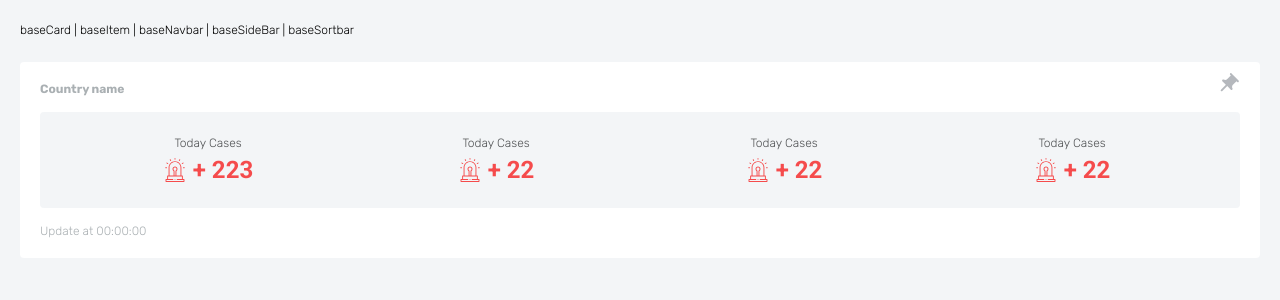
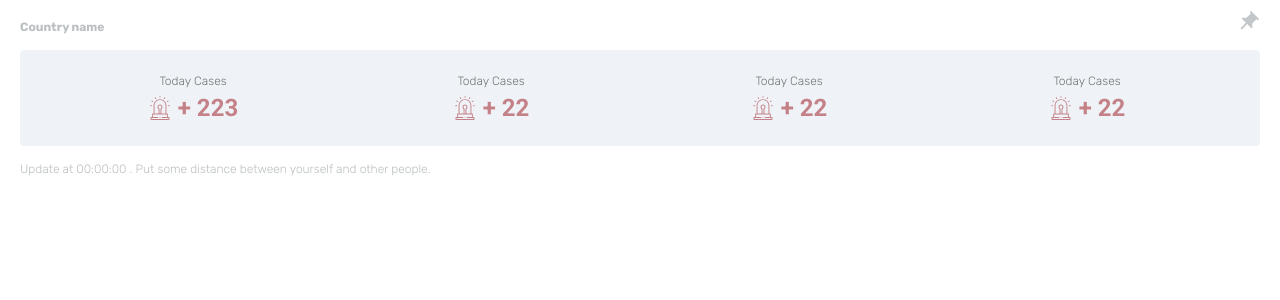
Before and after one commit to YUN-RU-TSENG/COVID-19-Tracker, a Vue app in the folder vue-cli-ver/: page /baseCard in a window 1280 px wide. Shown: the top 300 px of the page. Built offline with nearby package versions, Linux system fonts and the light colour scheme; no server answers.

Commit message:
[feat] add home page base

```diff
--- a/vue-cli-ver/src/App.vue
+++ b/vue-cli-ver/src/App.vue
@@ -1,23 +1,19 @@
 <template>
   <div id="app"
        class="app">
-    <section>
+    <!-- <section>
       <router-link to="/baseCard">baseCard </router-link>
       <router-link to="/baseItem">| baseItem </router-link>
       <router-link to="/baseNavbar">| baseNavbar </router-link>
       <router-link to="/baseSideBar">| baseSideBar </router-link>
       <router-link to="/baseSortbar">| baseSortbar </router-link>
-    </section>
+    </section> -->
     <router-view></router-view>
   </div>
 </template>
 
 <script>
   export default {
-    created() {
-      this.$store.dispatch('API_COVID_19_Summary');
-      this.$store.dispatch('API_COVID_19_Countries');
-    },
     data: function() {
       return {
 
@@ -27,17 +23,17 @@
 </script>
 
 <style lang="scss">
-  .app {
-    min-height: 100vh;
-    background-color: $theme-secondary;
-    padding: 20px;
-    > section:first-of-type {
-      margin-bottom: 24px;
-    }
-    > section > a {
-      font-family: $font-primary;
-      font-size: 12px;
-      font-weight: 100;
-    }
-  }
+  // .app {
+  //   min-height: 100vh;
+  //   background-color: $theme-secondary;
+  //   padding: 20px;
+  //   > section:first-of-type {
+  //     margin-bottom: 24px;
+  //   }
+  //   > section > a {
+  //     font-family: $font-primary;
+  //     font-size: 12px;
+  //     font-weight: 100;
+  //   }
+  // }
 </style>
--- a/vue-cli-ver/src/assets/scss/abstracts/_color.scss
+++ b/vue-cli-ver/src/assets/scss/abstracts/_color.scss
@@ -4,14 +4,14 @@ $brand-secondary: #c4bbf770;
 
 // 主題背景色
 $theme-primary: #ffffff;
-$theme-secondary: #edf0f3a4;
+$theme-secondary: #e2eaf1a4;
 
 // 基本顏色
-$warning: #f53939e7;
+$warning: #af545ce7;
 $infomation: #73aadd;
 $lignt: #ffffff;
 $dark: #6D747D;
-$dark-transparent: #6D747D20;
+$dark-transparent: #6d747d63;
 $gray: #eaecee;
 
 // 文字主色
--- a/vue-cli-ver/src/components/BaseCard.vue
+++ b/vue-cli-ver/src/components/BaseCard.vue
@@ -28,7 +28,7 @@
             <unhappyIcon /><span>+ 22</span></p>
         </div>
       </section>
-      <p class="card_text">Update at 00:00:00</p>
+      <p class="card_text">Update at 00:00:00 . Put some distance between yourself and other people.</p>
 
     </section>
   </a>
@@ -80,7 +80,7 @@
     &_pin {
       float: right;
       opacity: 0.5;
-      transition: all 0.3s cubic-bezier(0.1, 0.5, 1.0, 0.1);
+      transition: all 0.3s cubic-bezier(0.1, 0.5, 1, 0.1);
       svg {
         transform: rotate(45deg);
         fill: $dark;
@@ -98,7 +98,7 @@
       display: block;
       transition: all 0.3s ease-in-out;
       &:hover {
-        opacity: 0.9;
+        opacity: 0.8;
       }
     }
     &_title {
--- /dev/null
+++ b/vue-cli-ver/src/components/BaseCol.vue
@@ -0,0 +1,358 @@
+<template>
+  <div :class="styleObject">
+    <slot></slot>
+  </div>
+</template>
+
+<script>
+  export default {
+    props: {
+      default: {
+        type: Number,
+        required: false
+      },
+      pc: {
+        type: Number,
+        required: false
+      },
+      pad: {
+        type: Number,
+        required: false
+      },
+      phone: {
+        type: Number,
+        required: false
+      },
+      guttur: {
+        type: Boolean,
+        required: false,
+        default: true
+      }
+    },
+    computed: {
+      styleObject() {
+        let result = [];
+        if (this.default) result.push(`col-${this.default}`);
+        if (this.phone) result.push(`col-phone-${this.phone}`);
+        if (this.pad) result.push(`col-pad-${this.pad}`);
+        if (this.pc) result.push(`col-pc-${this.pc}`);
+        if (!this.guttur) result.push('no-gutter');
+        return result;
+      }
+    }
+  };
+</script>
+
+<style lang="scss" scoped>
+  .col-pad-1 .col-pad-2,
+  .col-pad-3,
+  .col-pad-4,
+  .col-pad-5,
+  .col-pad-6,
+  .col-pad-7,
+  .col-pad-8,
+  .col-pad-9,
+  .col-pad-10,
+  .col-pad-11,
+  .col-pad-12,
+  .col-pad-1,
+  .col-pad-2,
+  .col-pad-3,
+  .col-pad-4,
+  .col-pad-5,
+  .col-pad-6,
+  .col-pad-7,
+  .col-pad-8,
+  .col-pad-9,
+  .col-pad-10,
+  .col-pad-11,
+  .col-pad-12,
+  .col-pc-1,
+  .col-pc-2,
+  .col-pc-3,
+  .col-pc-4,
+  .col-pc-5,
+  .col-pc-6,
+  .col-pc-7,
+  .col-pc-8,
+  .col-pc-9,
+  .col-pc-10,
+  .col-pc-11,
+  .col-pc-12,
+  .col-phone-1,
+  .col-phone-2,
+  .col-phone-3,
+  .col-phone-4,
+  .col-phone-5,
+  .col-phone-6,
+  .col-phone-7,
+  .col-phone-8,
+  .col-phone-9,
+  .col-phone-10,
+  .col-phone-11,
+  .col-phone-12,
+  .col-1,
+  .col-2,
+  .col-3,
+  .col-4,
+  .col-5,
+  .col-6,
+  .col-7,
+  .col-8,
+  .col-9,
+  .col-10,
+  .col-11,
+  .col-12 {
+    padding: 0 12px;
+  }
+
+  .col-1 {
+    flex: 0 0 auto;
+    width: 8.333333%;
+  }
+
+  .col-2 {
+    flex: 0 0 auto;
+    width: 16.666667%;
+  }
+
+  .col-3 {
+    flex: 0 0 auto;
+    width: 25%;
+  }
+
+  .col-4 {
+    flex: 0 0 auto;
+    width: 33.333333%;
+  }
+
+  .col-5 {
+    flex: 0 0 auto;
+    width: 41.666667%;
+  }
+
+  .col-6 {
+    flex: 0 0 auto;
+    width: 50%;
+  }
+
+  .col-7 {
+    flex: 0 0 auto;
+    width: 58.333333%;
+  }
+
+  .col-8 {
+    flex: 0 0 auto;
+    width: 66.666667%;
+  }
+
+  .col-9 {
+    flex: 0 0 auto;
+    width: 75%;
+  }
+
+  .col-10 {
+    flex: 0 0 auto;
+    width: 83.333333%;
+  }
+
+  .col-11 {
+    flex: 0 0 auto;
+    width: 91.666667%;
+  }
+
+  .col-12 {
+    flex: 0 0 auto;
+    width: 100%;
+  }
+
+  .no-gutter {
+    padding: 0px;
+  }
+
+  @include Mediaquery-phone {
+    .col-phone-1 {
+      flex: 0 0 auto;
+      width: 8.333333%;
+    }
+
+    .col-phone-2 {
+      flex: 0 0 auto;
+      width: 16.666667%;
+    }
+
+    .col-phone-3 {
+      flex: 0 0 auto;
+      width: 25%;
+    }
+
+    .col-phone-4 {
+      flex: 0 0 auto;
+      width: 33.333333%;
+    }
+
+    .col-phone-5 {
+      flex: 0 0 auto;
+      width: 41.666667%;
+    }
+
+    .col-phone-6 {
+      flex: 0 0 auto;
+      width: 50%;
+    }
+
+    .col-phone-7 {
+      flex: 0 0 auto;
+      width: 58.333333%;
+    }
+
+    .col-phone-8 {
+      flex: 0 0 auto;
+      width: 66.666667%;
+    }
+
+    .col-phone-9 {
+      flex: 0 0 auto;
+      width: 75%;
+    }
+
+    .col-phone-10 {
+      flex: 0 0 auto;
+      width: 83.333333%;
+    }
+
+    .col-phone-11 {
+      flex: 0 0 auto;
+      width: 91.666667%;
+    }
+
+    .col-phone-12 {
+      flex: 0 0 auto;
+      width: 100%;
+    }
+  }
+
+  @include Mediaquery-pad {
+    .col-pad-1 {
+      flex: 0 0 auto;
+      width: 8.333333%;
+    }
+
+    .col-pad-2 {
+      flex: 0 0 auto;
+      width: 16.666667%;
+    }
+
+    .col-pad-3 {
+      flex: 0 0 auto;
+      width: 25%;
+    }
+
+    .col-pad-4 {
+      flex: 0 0 auto;
+      width: 33.333333%;
+    }
+
+    .col-pad-5 {
+      flex: 0 0 auto;
+      width: 41.666667%;
+    }
+
+    .col-pad-6 {
+      flex: 0 0 auto;
+      width: 50%;
+    }
+
+    .col-pad-7 {
+      flex: 0 0 auto;
+      width: 58.333333%;
+    }
+
+    .col-pad-8 {
+      flex: 0 0 auto;
+      width: 66.666667%;
+    }
+
+    .col-pad-9 {
+      flex: 0 0 auto;
+      width: 75%;
+    }
+
+    .col-pad-10 {
+      flex: 0 0 auto;
+      width: 83.333333%;
+    }
+
+    .col-pad-11 {
+      flex: 0 0 auto;
+      width: 91.666667%;
+    }
+
+    .col-pad-12 {
+      flex: 0 0 auto;
+      width: 100%;
+    }
+  }
+
+  @include Mediaquery-pc {
+    .col-pc-1 {
+      flex: 0 0 auto;
+      width: 8.333333%;
+    }
+
+    .col-pc-2 {
+      flex: 0 0 auto;
+      width: 16.666667%;
+    }
+
+    .col-pc-3 {
+      flex: 0 0 auto;
+      width: 25%;
+    }
+
+    .col-pc-4 {
+      flex: 0 0 auto;
+      width: 33.333333%;
+    }
+
+    .col-pc-5 {
+      flex: 0 0 auto;
+      width: 41.666667%;
+    }
+
+    .col-pc-6 {
+      flex: 0 0 auto;
+      width: 50%;
+    }
+
+    .col-pc-7 {
+      flex: 0 0 auto;
+      width: 58.333333%;
+    }
+
+    .col-pc-8 {
+      flex: 0 0 auto;
+      width: 66.666667%;
+    }
+
+    .col-pc-9 {
+      flex: 0 0 auto;
+      width: 75%;
+    }
+
+    .col-pc-10 {
+      flex: 0 0 auto;
+      width: 83.333333%;
+    }
+
+    .col-pc-11 {
+      flex: 0 0 auto;
+      width: 91.666667%;
+    }
+
+    .col-pc-12 {
+      flex: 0 0 auto;
+      width: 100%;
+    }
+  }
+</style>
--- a/vue-cli-ver/src/components/BaseNavbar.vue
+++ b/vue-cli-ver/src/components/BaseNavbar.vue
@@ -10,7 +10,7 @@
         <settings /></a>
     </div>
     <a class="navbar_menu"
-       href>
+       href @click.prevent="$emit('handler', true)">
       <menuIcon /></a>
   </nav>
 </template>
@@ -50,7 +50,6 @@
       &:active,
       &:focus,
       &:hover {
-        transform: rotate(360deg);
         svg {
           fill: $brand-secondary;
         }
--- /dev/null
+++ b/vue-cli-ver/src/components/BaseRow.vue
@@ -0,0 +1,17 @@
+<template>
+  <section class="row">
+    <slot></slot>
+  </section>
+</template>
+
+<script>
+  export default {};
+</script>
+
+<style lang="scss" scoped>
+  .row {
+    display: flex;
+    justify-content: space-between;
+    flex-wrap: wrap;
+  }
+</style>
--- a/vue-cli-ver/src/components/BaseSideBar.vue
+++ b/vue-cli-ver/src/components/BaseSideBar.vue
@@ -1,6 +1,6 @@
 <template>
-  <aside class="sidebar">
-    <ul class="sidebar_wrapper">
+  <aside class="sidebar" @click="$emit('handler', false)">
+    <ul class="sidebar_wrapper" >
       <li>
         <a href
            class="sidebar_link"
@@ -38,6 +38,7 @@
     left: 0px;
     right: 0px;
     z-index: 999;
+    cursor: pointer;
     &_wrapper {
       background-color: $theme-primary;
       width: 80px;
@@ -45,6 +46,7 @@
       height: 100vh;
       font-size: 0;
       padding: 60px 0px;
+      cursor: default;
       @include Mediaquery-phone {
         width: 240px;
       }
--- a/vue-cli-ver/src/router/index.js
+++ b/vue-cli-ver/src/router/index.js
@@ -1,37 +1,21 @@
 import Vue from 'vue'
 import VueRouter from 'vue-router'
+import Home from '@/views/Home.vue'
 
 Vue.use(VueRouter)
 
   const routes = [
   {
+    path: '/',
+    name: 'home',
+    component: Home
+  },
+  {
     path: '/baseCard',
     name: 'baseCard',
     component: () => import('@/components/BaseCard.vue')
-  },
-  {
-    path: '/baseItem',
-    name: 'baseItem',
-    component: () => import('@/components/BaseItem.vue')
-  },
-  {
-    path: '/baseNavbar',
-    name: 'baseNavbar',
-    component: () => import('@/components/BaseNavbar.vue')
-  },
-  {
-    path: '/baseSideBar',
-    name: 'baseSideBar',
-    component: () => import('@/components/BaseSideBar.vue')
-  },
-  {
-    path: '/baseSortbar',
-    name: 'baseSortbar',
-    component: () => import('@/components/BaseSortbar.vue')
   }
 ]
-
-
 
 const router = new VueRouter({
   mode: 'history',
--- /dev/null
+++ b/vue-cli-ver/src/views/Home.vue
@@ -0,0 +1,148 @@
+<template>
+  <div class="home">
+    <BaseNavbar class="home_navbar"
+                @handler="changeSideBarShow" />
+    <BaseSideBar v-if="isSideBarShow"
+                 @handler="changeSideBarShow" />
+    <main class="home_wrapper"
+          id="top">
+      <h2 class="home_title">新冠肺炎世界今日資訊</h2>
+      <BaseRow class="home_baseItem_container">
+        <BaseCol v-for="n in 4"
+                 :pc="3"
+                 :pad="6"
+                 :phone="12"
+                 :key="n">
+          <BaseItem />
+        </BaseCol>
+      </BaseRow>
+      <h2 class="home_title">新冠肺炎各國地區資訊</h2>
+      <p class="home_text">由約翰霍普金斯所提供的訊息</p>
+      <BaseRow class="home_baseCard_container">
+        <BaseCol v-for="n in 22"
+                 :key="n"
+                 :default="12">
+          <BaseCard />
+        </BaseCol>
+
+      </BaseRow>
+    </main>
+    <a href="#top"
+       class="home_top_arrow"
+       title="回到頂部">
+      <arrowCircle />
+    </a>
+  </div>
+</template>
+
+<script>
+  import BaseNavbar from '../components/BaseNavbar.vue';
+  import BaseItem from '../components/BaseItem.vue';
+  import BaseCard from '../components/BaseCard.vue';
+  import BaseSideBar from '../components/BaseSideBar.vue';
+  import arrowCircle from '@/assets/img/arrow_circle_up-24px.svg';
+  import BaseCol from '../components/BaseCol.vue';
+  import BaseRow from '../components/BaseRow.vue';
+
+  export default {
+    name: 'Home',
+    created() {
+      this.$store.dispatch('API_COVID_19_Summary');
+      this.$store.dispatch('API_COVID_19_Countries');
+    },
+    data() {
+      return {
+        isSideBarShow: false
+      };
+    },
+    methods: {
+      changeSideBarShow(data) {
+        this.isSideBarShow = data;
+      }
+    },
+    components: {
+      BaseRow,
+      BaseCol,
+      BaseSideBar,
+      BaseCard,
+      BaseItem,
+      BaseNavbar,
+      arrowCircle
+    }
+  };
+</script>
+
+<style lang="scss" scoped>
+  .home {
+    background-color: $theme-secondary;
+    min-height: 100vh;
+    font-size: 0;
+    &_navbar {
+      position: fixed;
+      left: 0;
+      right: 0;
+      box-shadow: 0 0 10px $gray;
+      z-index: 999;
+    }
+    &_wrapper {
+      max-width: 960px;
+      padding: 0px 12px;
+      margin: 0 auto;
+      padding-top: 80px;
+    }
+    &_title {
+      @include font(bold, 16px, $font-secondary);
+      color: $font-dark;
+      padding-left: 12px;
+      margin-bottom: 6px;
+      svg {
+        vertical-align: text-bottom;
+        margin-left: 12px;
+      }
+    }
+    &_text {
+      @include font(lighter, 12px, $font-secondary);
+      color: $font-dark;
+      padding-left: 12px;
+      margin-bottom: 12px;
+    }
+    &_baseItem_container {
+      margin-bottom: 24px;
+      div:not(:last-of-type) * {
+        margin-bottom: 24px;
+      }
+      @include Mediaquery-pad {
+        div:not(:last-of-type) * {
+          margin-bottom: 0px;
+        }
+        div:not(:nth-last-of-type(2)):not(:last-of-type) * {
+          margin-bottom: 24px;
+        }
+      }
+      @include Mediaquery-pc {
+        div:not(:nth-last-of-type(2)):not(:last-of-type) * {
+          margin-bottom: 0px;
+        }
+      }
+    }
+    &_baseCard_container {
+      div * {
+        margin-bottom: 24px;
+      }
+    }
+    &_top_arrow {
+      position: fixed;
+      padding: 12px;
+      bottom: 48px;
+      right: 48px;
+      background-color: $dark-transparent;
+      border-radius: 4px;
+      z-index: 999;
+      svg {
+        width: 24px;
+        height: 24px;
+        fill: $theme-primary;
+      }
+    }
+  }
+</style>
```
Also changed, not shown: vue-cli-ver/src/components/BaseItem.vue (+0 -7 lines), vue-cli-ver/public/coronavirus.svg (added), vue-cli-ver/src/views/Information.vue (added).
